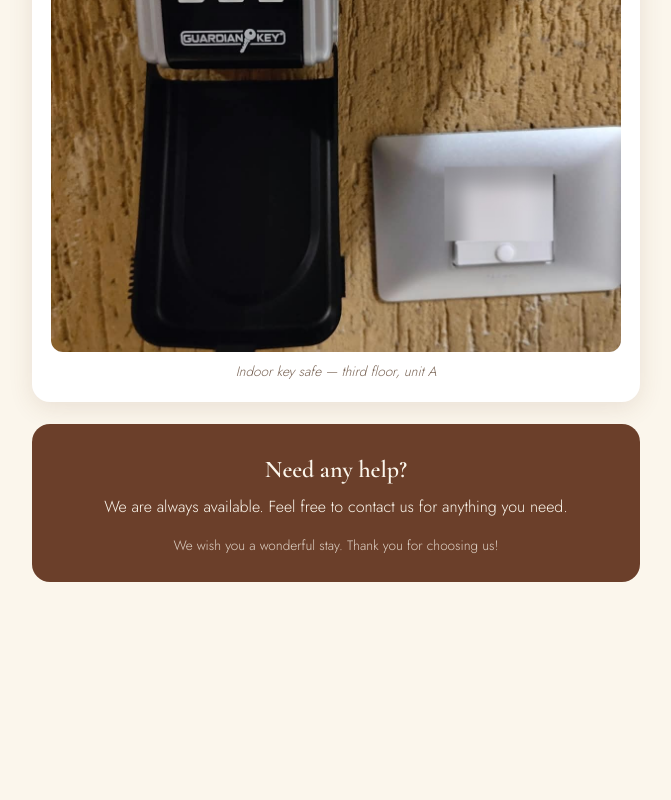
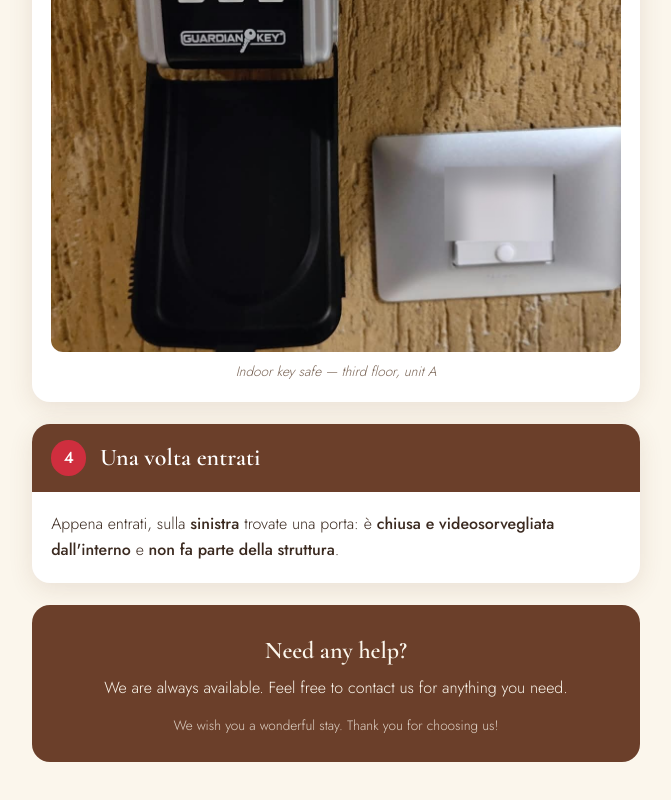
Before and after one commit to enjoy-your-stay/casa-del-cuore, a plain HTML site: page index.html in a window 1280 px wide. Shown: the part 2993-3793 px from the top of the page, without its empty margins (304-975 px from the left). Before the commit the page ends 3623 px from the top, so only its background shows below. Drawn offline with nearby package versions, Linux system fonts and the light colour scheme.

Commit message:
Aggiunge il punto 4: la porta a sinistra è chiusa, videosorvegliata e non fa parte della struttura
Per ora solo in italiano; le altre lingue mostrano il testo italiano come fallback.

Co-Authored-By: Claude Opus 5.5 <noreply@anthropic.com>

```diff
--- a/i18n/it.json
+++ b/i18n/it.json
@@ -25,6 +25,8 @@
   "step3_p2_html": "Accanto alla porta troverete una <strong>cassetta di sicurezza</strong> fissata al muro. Digitate il codice che vi abbiamo inviato per aprirla e ritirare le <strong>chiavi di casa</strong>, insieme a una <strong>chiave del portone</strong>. Accanto c'è il campanello.",
   "cap_locker_in": "Cassetta interna — terzo piano, interno A",
   "alt_locker_in": "Cassetta di sicurezza interna con tastierino, accanto al campanello",
+  "step4_title": "Una volta entrati",
+  "step4_p1_html": "Appena entrati, sulla <strong>sinistra</strong> trovate una porta: è <strong>chiusa e videosorvegliata dall'interno</strong> e <strong>non fa parte della struttura</strong>.",
   "contact_title": "Avete bisogno di aiuto?",
   "contact_p_html": "Siamo sempre disponibili. Contattateci pure per qualsiasi necessità.",
   "contact_footer": "Vi auguriamo un soggiorno meraviglioso. Grazie per aver scelto noi!"
--- a/index.html
+++ b/index.html
@@ -110,6 +110,16 @@
       </div>
     </section>
 
+    <section class="step">
+      <div class="step-header">
+        <div class="step-number">4</div>
+        <h2 class="step-title" data-i18n="step4_title">Una volta entrati</h2>
+      </div>
+      <div class="step-body">
+        <p data-i18n="step4_p1_html">Appena entrati, sulla <strong>sinistra</strong> trovate una porta: è <strong>chiusa e videosorvegliata dall'interno</strong> e <strong>non fa parte della struttura</strong>.</p>
+      </div>
+    </section>
+
     <div class="contact-box">
       <h3 data-i18n="contact_title">Avete bisogno di aiuto?</h3>
       <p data-i18n="contact_p_html">Siamo a vostra disposizione su WhatsApp.</p>
```
